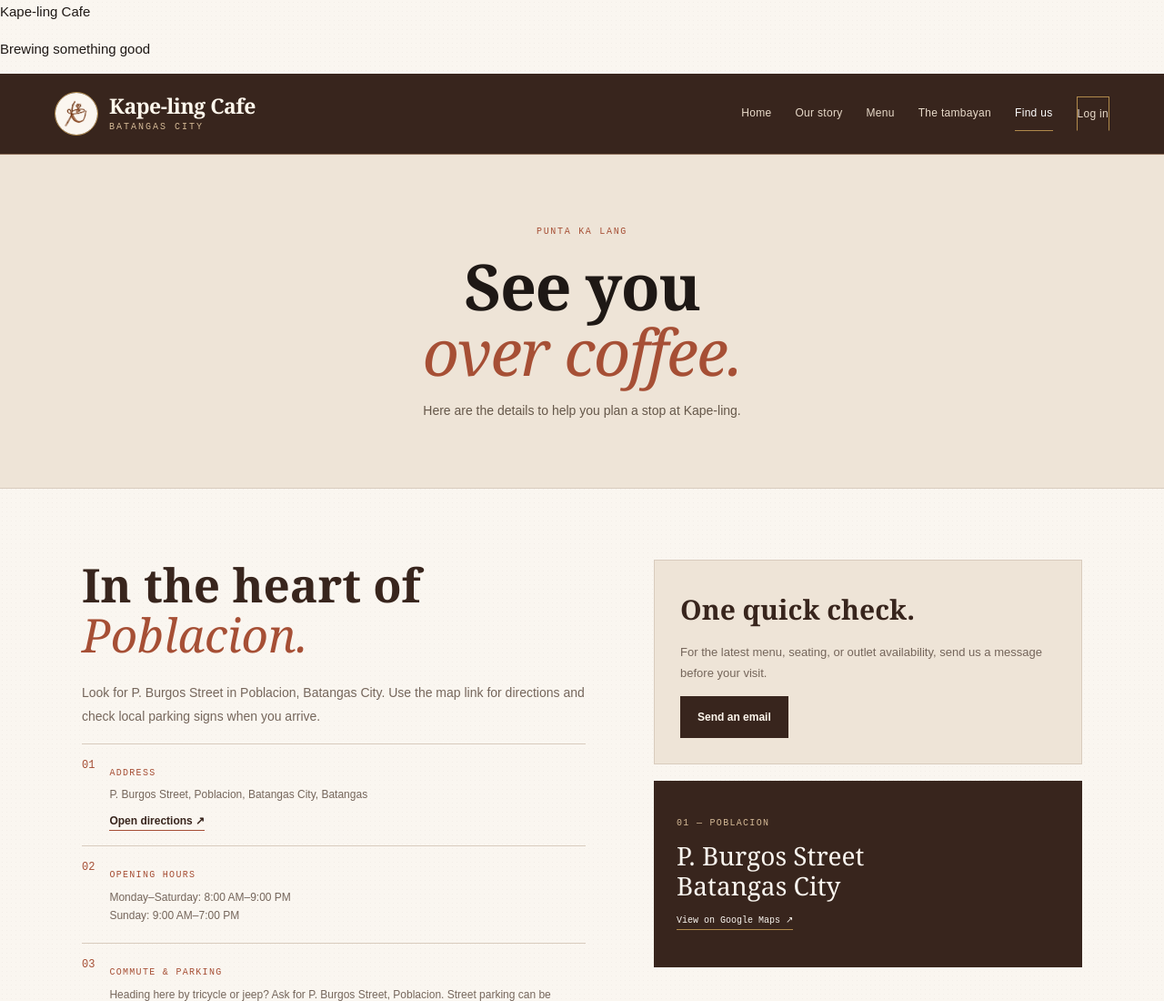
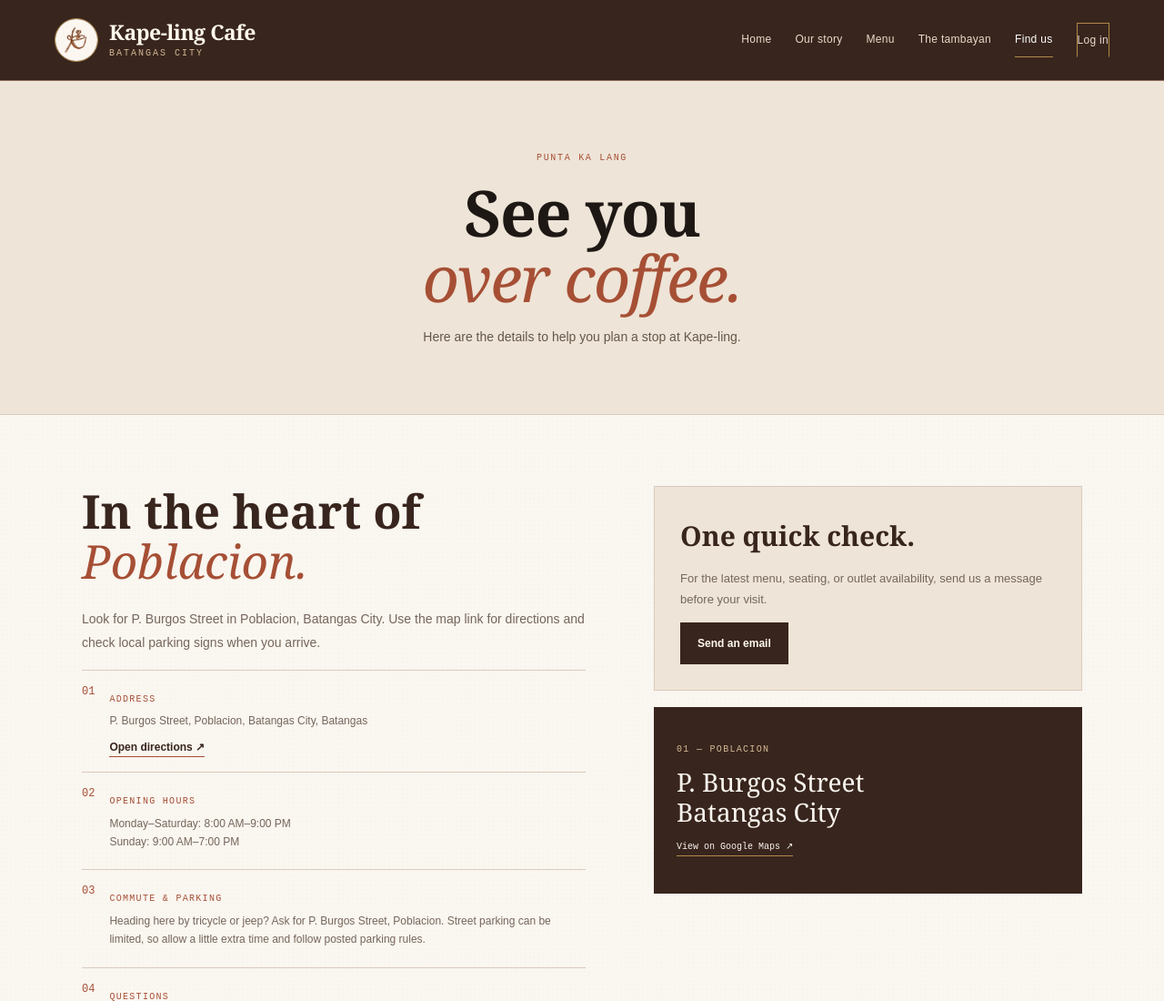
Before and after one commit to JeraldDatinguinoo/ITC, a plain HTML site: page website-files/contact.html in a window 1280 px wide. Shown: the top 1100 px of the page at 91% size. Drawn offline with Linux system fonts and the light colour scheme.

Commit message:
Fix HTML structure and retain CSS-only page features

```diff
--- a/website-files/contact.html
+++ b/website-files/contact.html
@@ -10,11 +10,6 @@
   <link rel="stylesheet" href="/css/style.css">
 </head>
 <body>
-
-    <p class="loading-brand">Kape-ling Cafe</p>
-    <p class="loading-message">Brewing something good</p>
-  </div>
-</div>
 <header class="site-header">
   <div class="header-inner">
     <a class="brand" href="/" aria-label="Kape-ling Cafe home">
```
